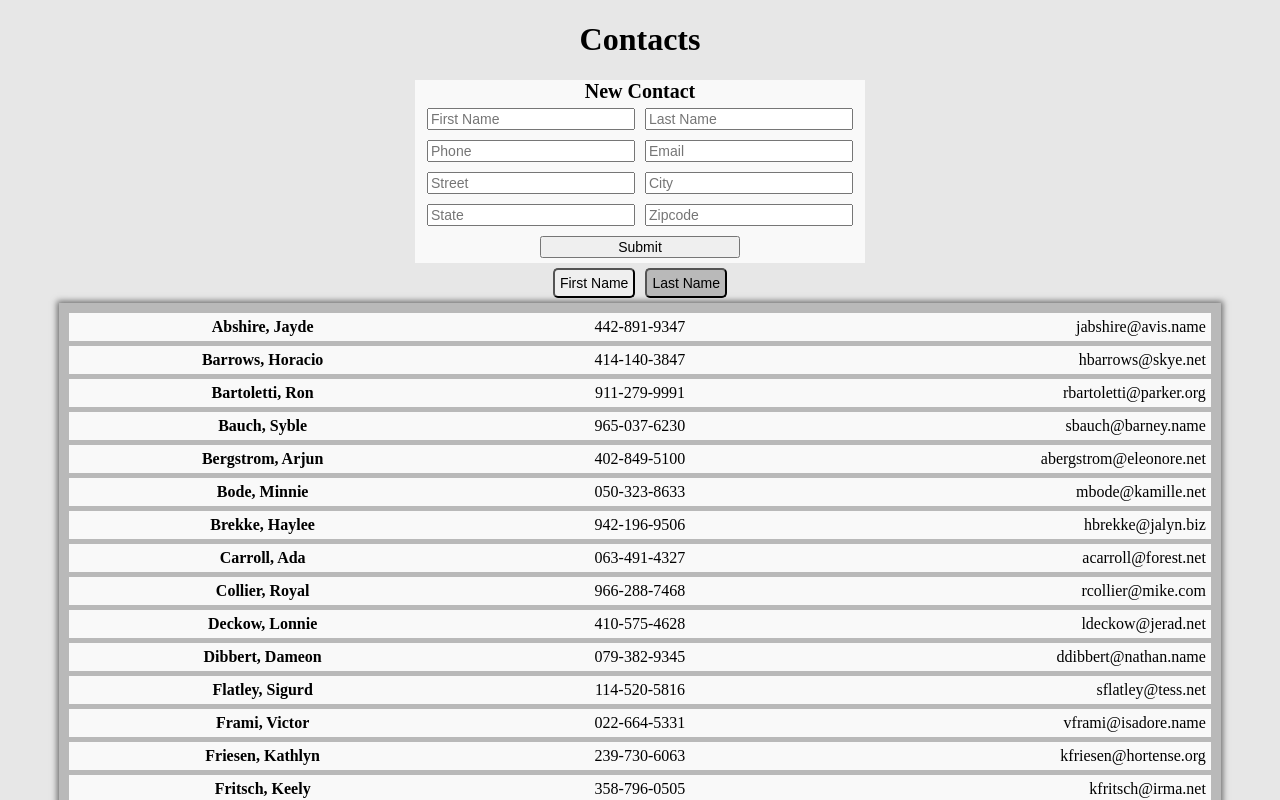
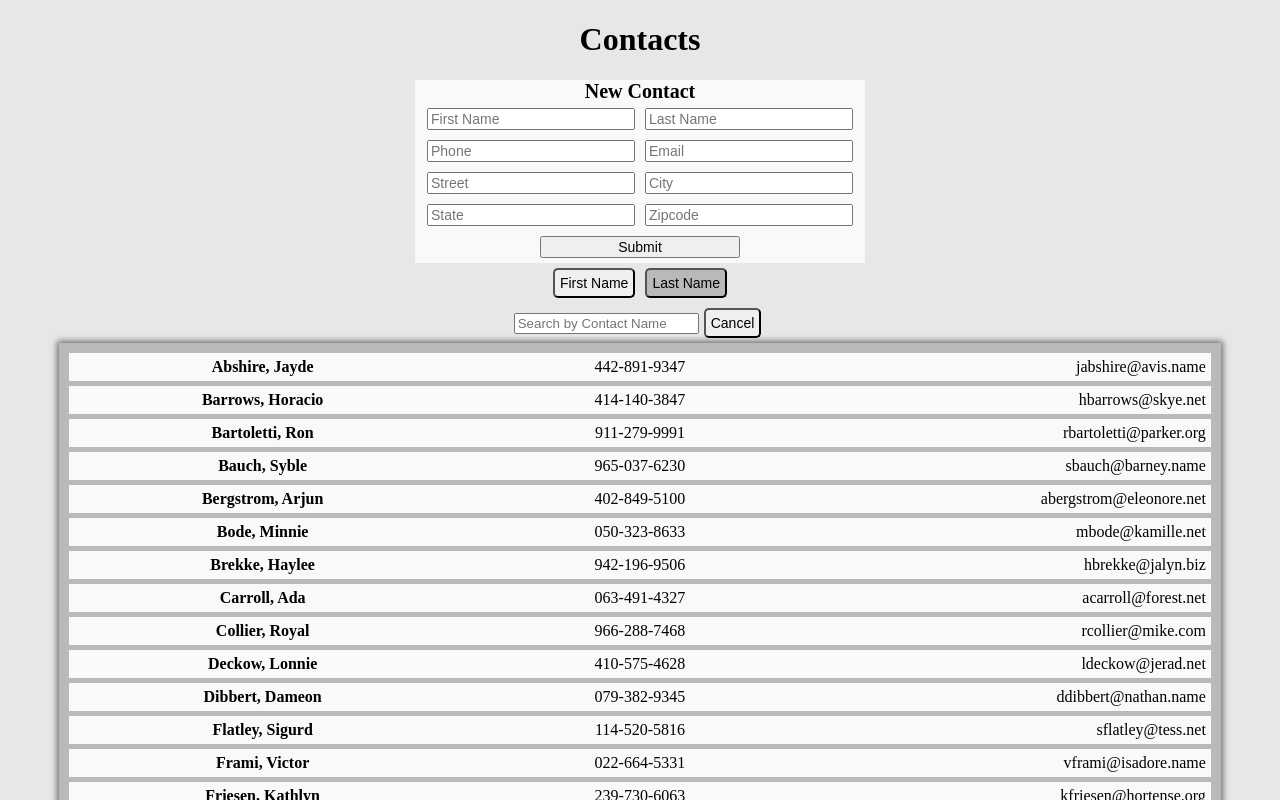
Before and after one commit to vbejgrowicz/Contact-List-App, a React app: page / in a window 1280 px wide. Shown: the top 800 px of the page. Built offline with nearby package versions, Linux system fonts and the light colour scheme.

Commit message:
Feature: Add search bar feature to filter contacts on input

```diff
--- a/src/components/ContactList.jsx
+++ b/src/components/ContactList.jsx
@@ -2,6 +2,7 @@ import React from 'react';
 import PropTypes from 'prop-types';
 import reduxUtils from '../../libs/Redux-Utility-Functions';
 import ContactItem from './ContactItem';
+import SearchBar from './SearchBar';
 
 function ContactList({ contacts }) {
   function renderContact(contact) {
@@ -11,6 +12,7 @@ function ContactList({ contacts }) {
   }
   return (
     <div>
+        <SearchBar />
       <ul>
         {reduxUtils.map(contacts, renderContact)}
       </ul>
--- /dev/null
+++ b/src/components/SearchBar.jsx
@@ -0,0 +1,48 @@
+import React from 'react';
+import { connect } from 'react-redux';
+import PropTypes from 'prop-types';
+import { setFilter } from '../actions/settingActions';
+
+class NewContactItem extends React.Component {
+  constructor(props) {
+    super(props);
+    this.onInput = this.onInput.bind(this);
+    this.cancelSearch = this.cancelSearch.bind(this);
+  }
+
+  onInput(e) {
+    const { value } = e.target;
+    this.props.filterContacts(value);
+  }
+
+  cancelSearch() {
+    this.props.filterContacts('SHOW ALL');
+  }
+
+  render() {
+    return (
+      <form className="search" onSubmit={e => e.preventDefault()}>
+        <input
+          type="text"
+          name="search"
+          onChange={this.onInput}
+          placeholder="Search by Contact Name"
+        />
+        <button type="reset" onClick={this.cancelSearch}>Cancel</button>
+      </form>
+    );
+  }
+}
+
+NewContactItem.propTypes = {
+  filterContacts: PropTypes.func.isRequired,
+};
+
+const mapDispatchToProps = dispatch => (
+  {
+    filterContacts: (post, category, user, postCount) => {
+      dispatch(setFilter(post, category, user, postCount));
+    },
+  }
+);
+export default connect(null, mapDispatchToProps)(NewContactItem);
--- a/src/reducers/settings.js
+++ b/src/reducers/settings.js
@@ -1,5 +1,5 @@
 const initialState = {
-  visible: 'ALL',
+  visible: 'SHOW ALL',
   sortBy: 'LAST',
 };
 
```
